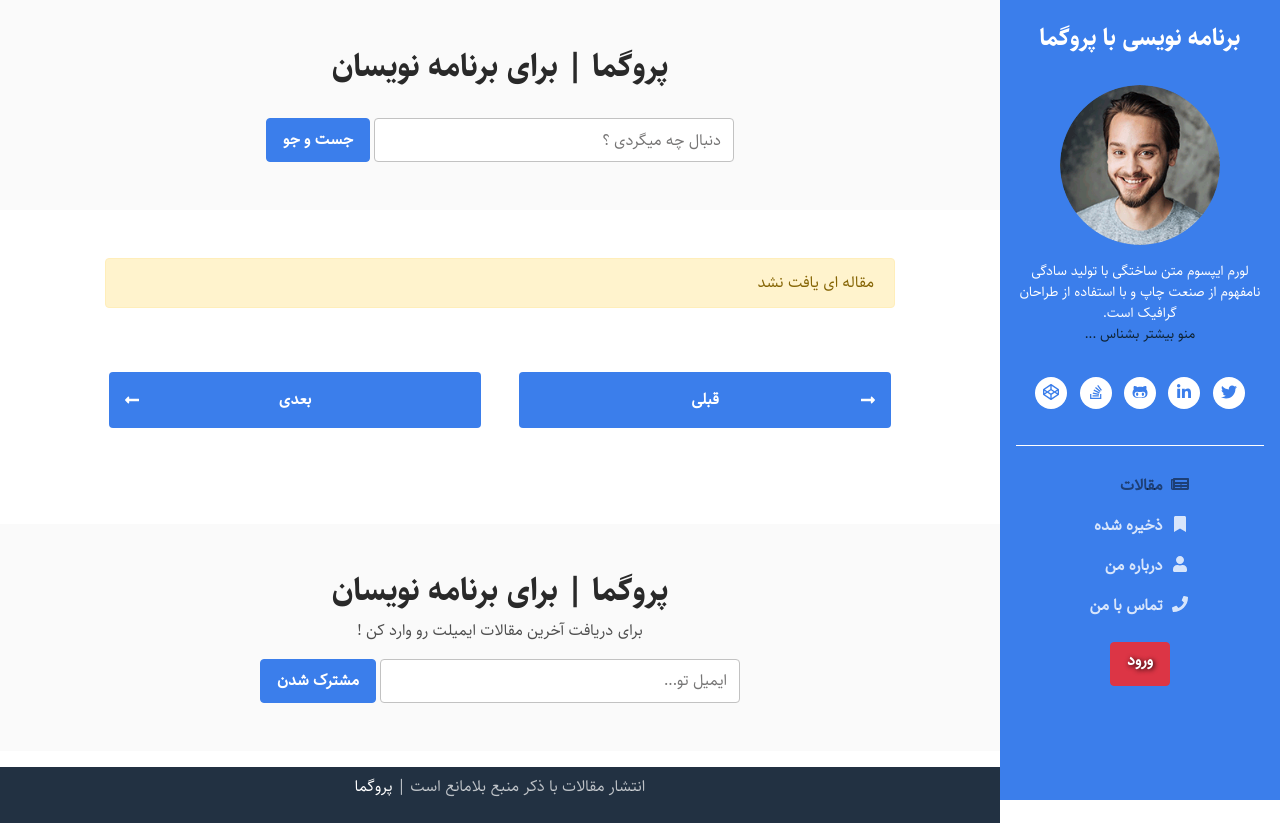
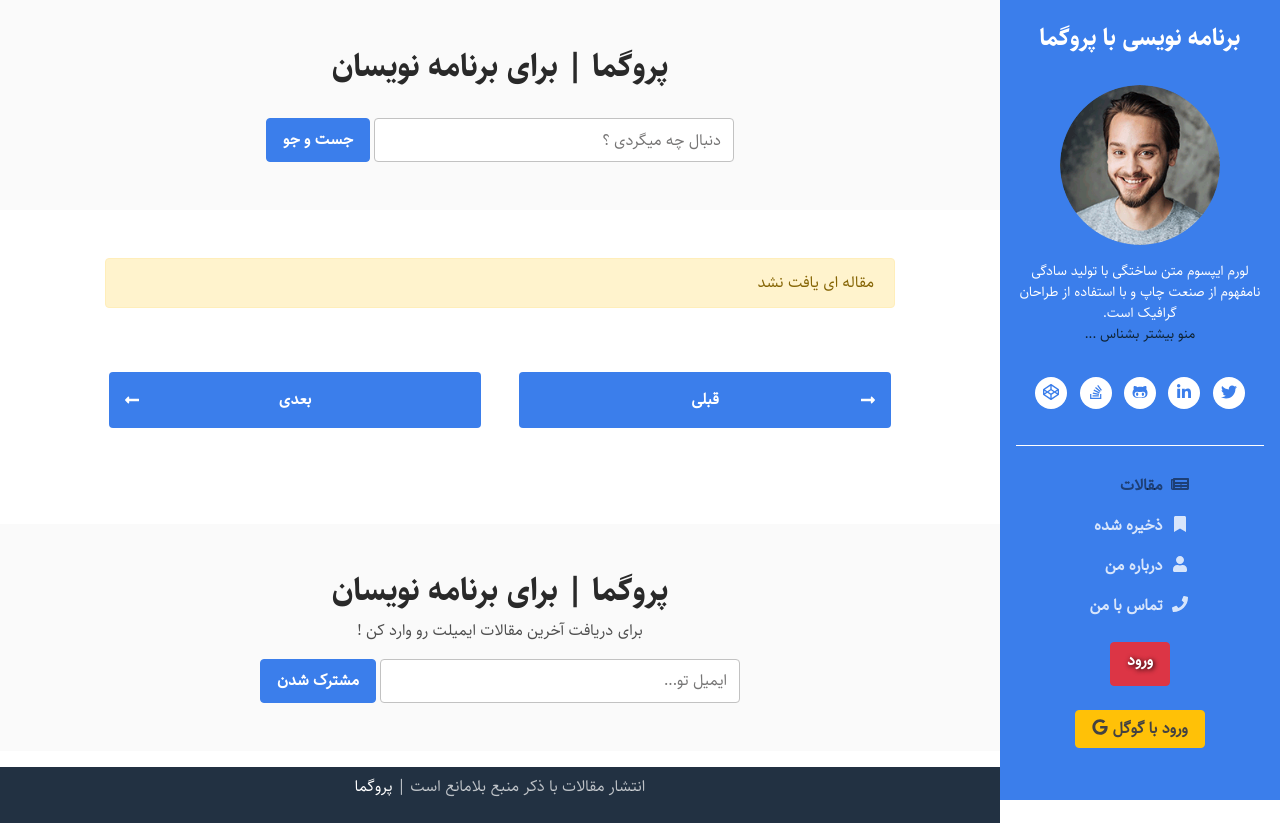
Before and after one commit to alirezaj99/progma.ir, a Django app: page / in a window 1280 px wide. Run offline with Django 3.2, Linux system fonts and the light colour scheme; data that the repository does not hold is empty; some libraries are stand-ins or nearby versions.

Commit message:
add login with google btn

```diff
--- a/templates/Shared/Header.html
+++ b/templates/Shared/Header.html
@@ -48,6 +48,11 @@
             <div class="my-2 my-md-3">
                 <a style="text-shadow: 1px 1px 5px #000000;" class="btn btn-danger" href="#" target="_blank">ورود</a>
             </div>
+            <div class="my-2 my-md-2">
+                <a class="btn btn-warning text-dark" style="height: auto" href="#" target="_blank">ورود
+                    با
+                    گوگل <i class="fab fa-google"></i></a>
+            </div>
         </div>
     </nav>
 </header>
```
